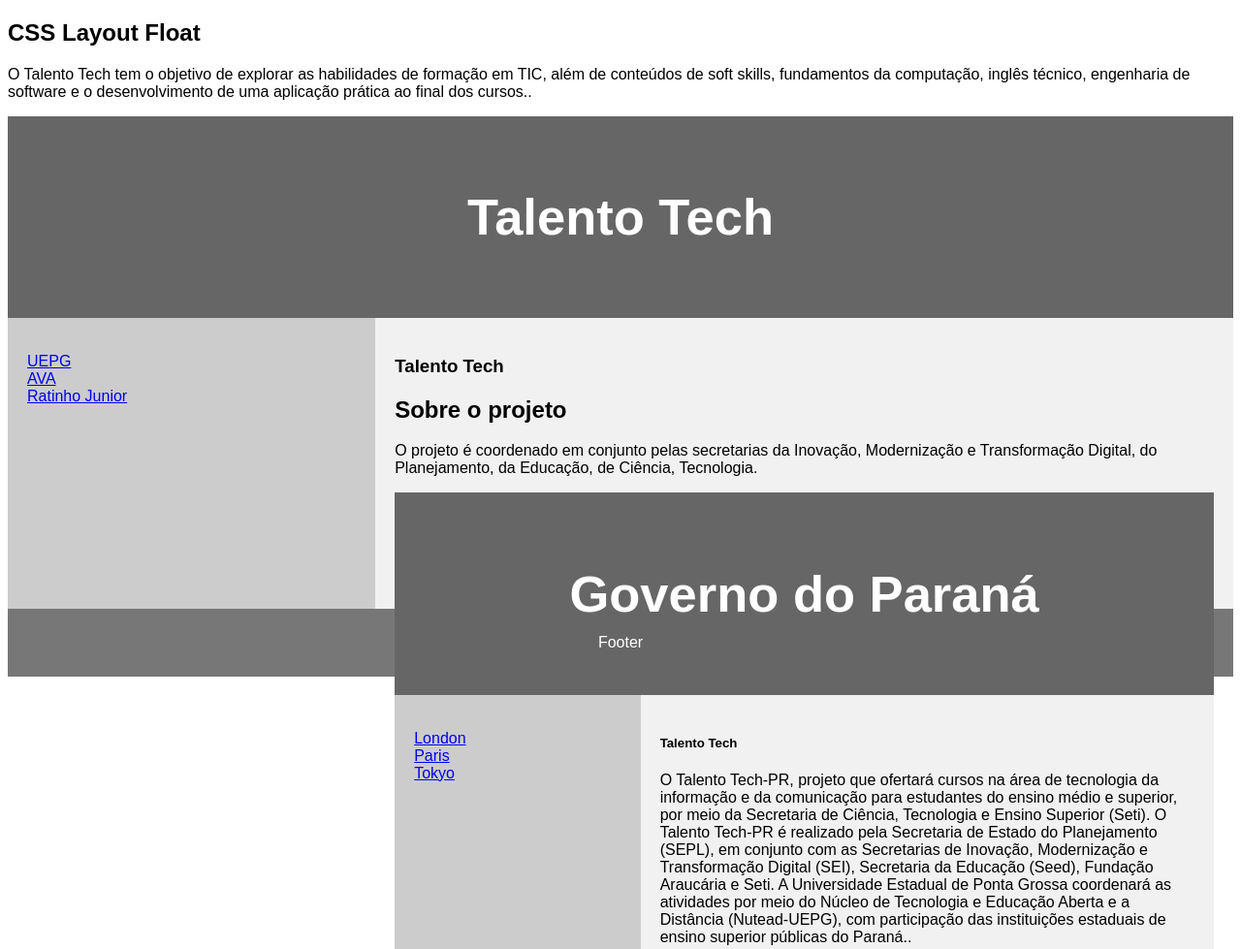
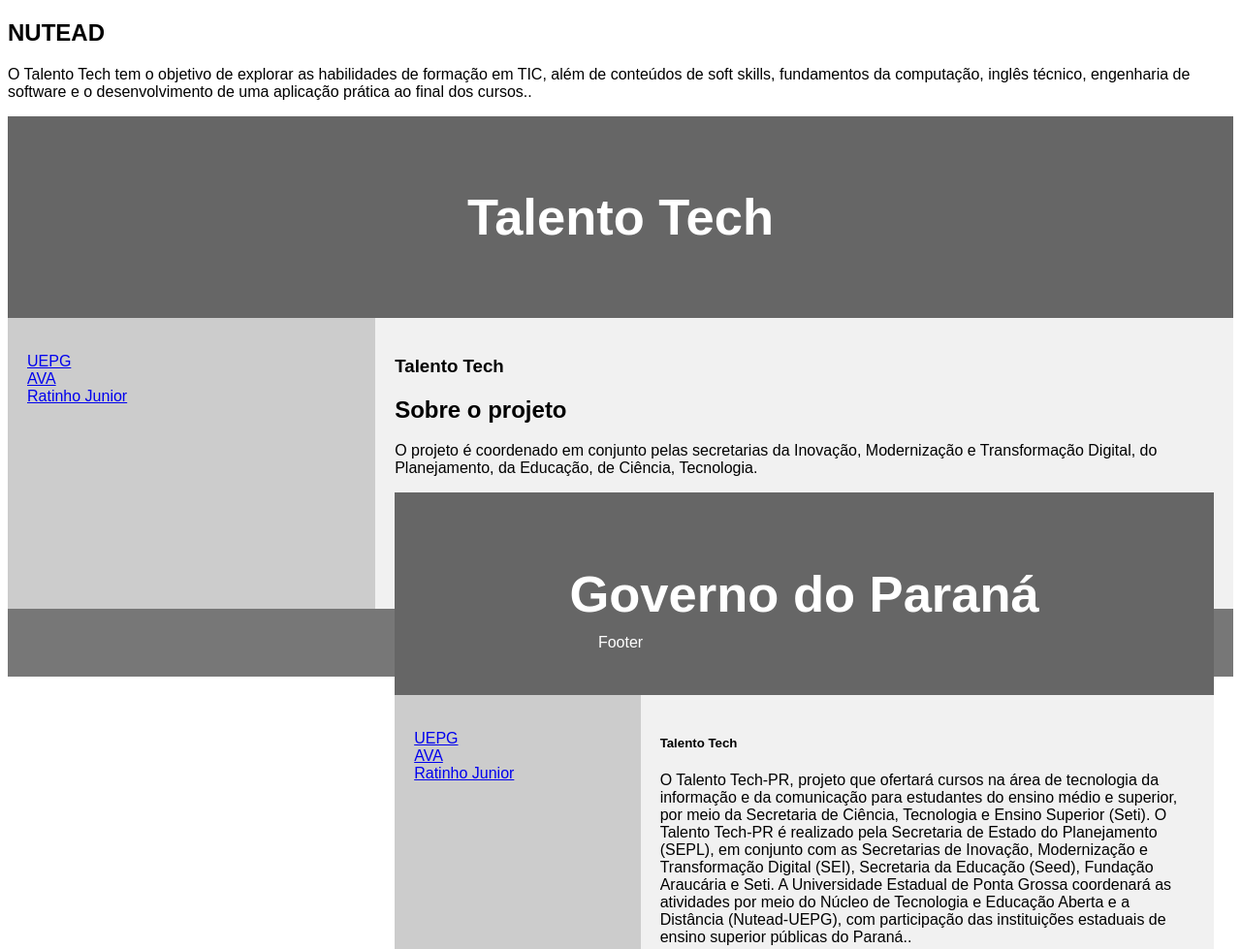
Before and after one commit to lavineatech/lavineatech.github.io, a plain HTML site: page index.html in a window 1280 px wide. Shown: the top 979 px of the page at 97% size. Drawn offline with Linux system fonts and the light colour scheme.

Commit message:
Update index.html

```diff
--- a/index.html
+++ b/index.html
@@ -71,7 +71,7 @@ footer {
 </head>
 <body>
 
-<h2>CSS Layout Float</h2>
+<h2>NUTEAD</h2>
 <p>O Talento Tech tem o objetivo de explorar as habilidades de formação em TIC, além de conteúdos de soft skills, fundamentos da computação, inglês técnico, engenharia de software e o desenvolvimento de uma aplicação prática ao final dos cursos..</p>
 
 <header>
@@ -172,9 +172,9 @@ footer {
 <section>
   <nav>
     <ul>
-      <li><a href="#">London</a></li>
-      <li><a href="#">Paris</a></li>
-      <li><a href="#">Tokyo</a></li>
+      <li><a href="#">UEPG</a></li>
+      <li><a href="#">AVA</a></li>
+      <li><a href="#">Ratinho Junior</a></li>
     </ul>
   </nav>
 
```
